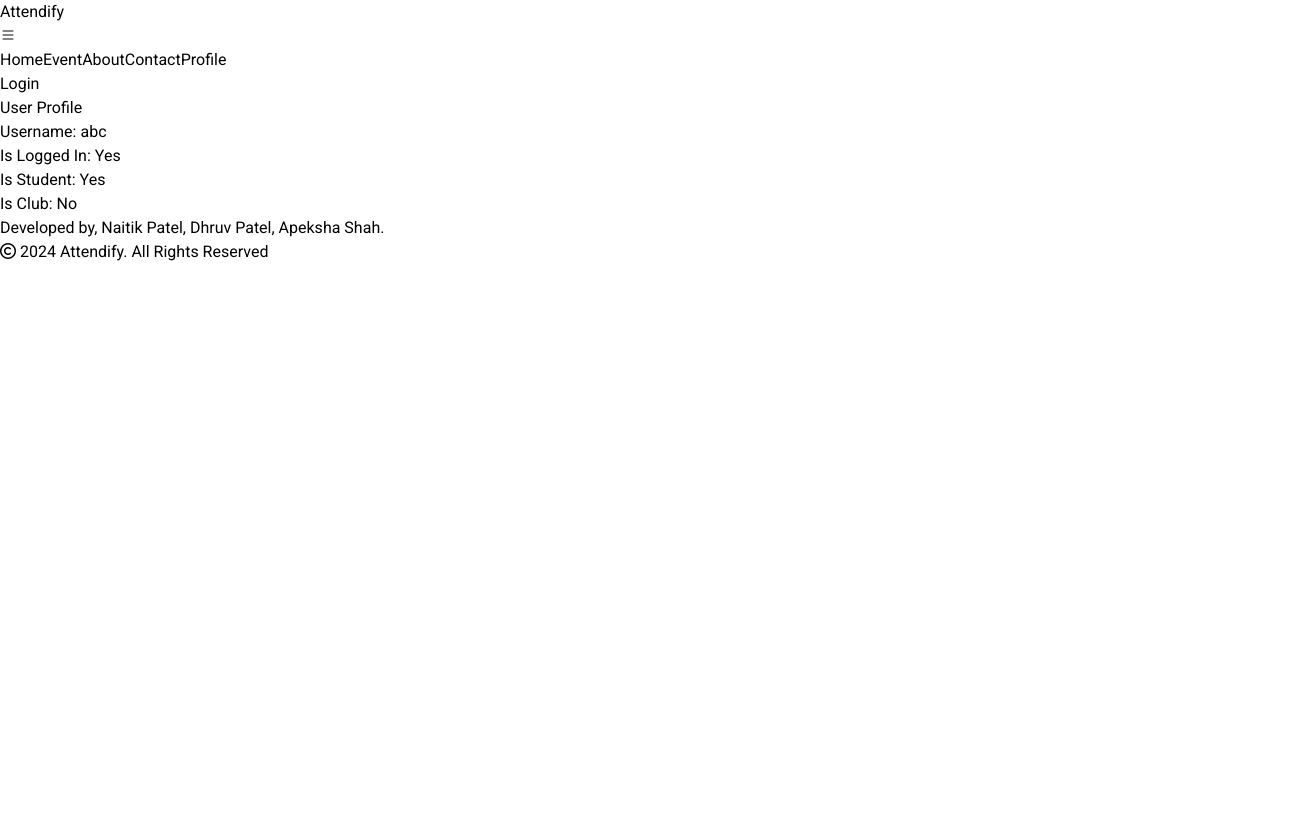
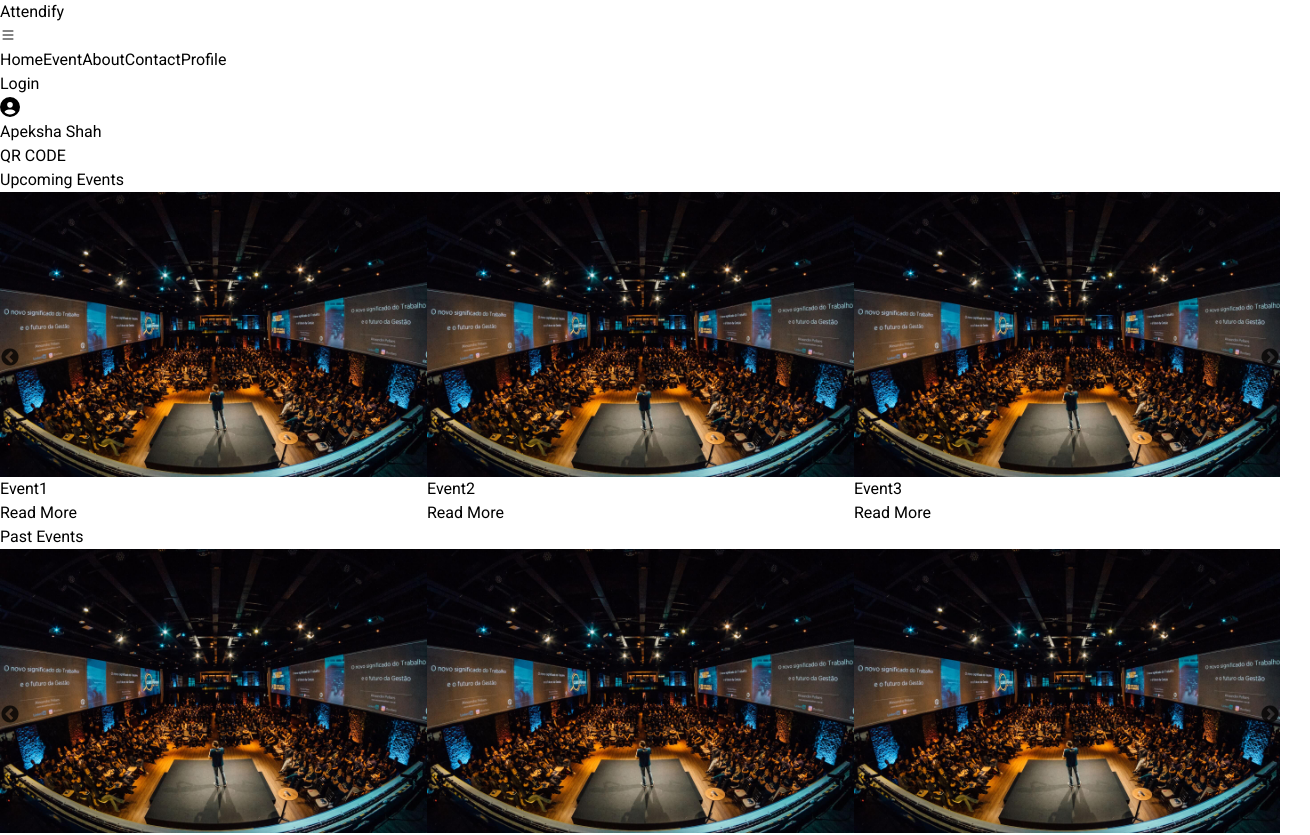
Before and after one commit to NaitikPatel-325/Attendify, a React (Vite) app in the folder client/: page /profile in a window 1280 px wide. Shown: the top 835 px of the page, 1310 px wide, since content can reach past the window. Before the commit the page ends 800 px from the top, so only its background shows below. Built offline with nearby package versions, Linux system fonts and the light colour scheme; no server answers.

Commit message:
axios error clear

```diff
--- a/client/src/pages/profile/Profile.jsx
+++ b/client/src/pages/profile/Profile.jsx
@@ -1,10 +1,10 @@
 import React from "react";
-import { P2 } from "./components/P2";
+import { P1 } from "./components/P1";
 
 export const Profile = () =>{
     return(
         <>
-          <P2 />
+          <P1 />
         </>
     )
 }
--- a/client/src/pages/profile/components/P1.jsx
+++ b/client/src/pages/profile/components/P1.jsx
@@ -23,7 +23,7 @@ export const P1 = () => {
       console.log("using effect");
       axios.post("http://localhost:5000/get_student_data",{}).then((res) => {
          setUserdata(res);
-         console.log(userdata);
+         console.log(res);
          console.log("then");
       }).catch((err) => {
          console.log(err);
```
Also changed, not shown: 1 other file (tests, documents, lock files or other folders).
